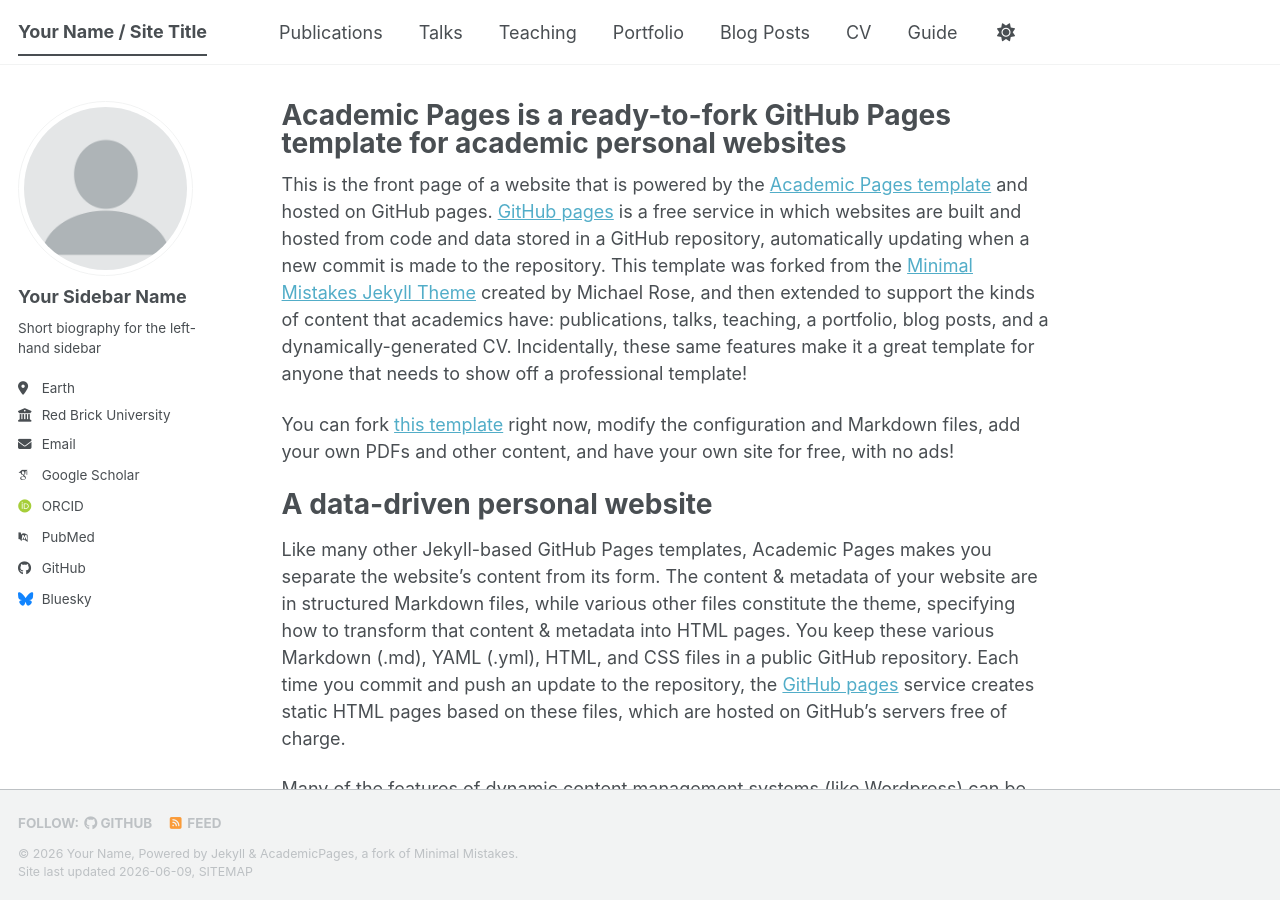
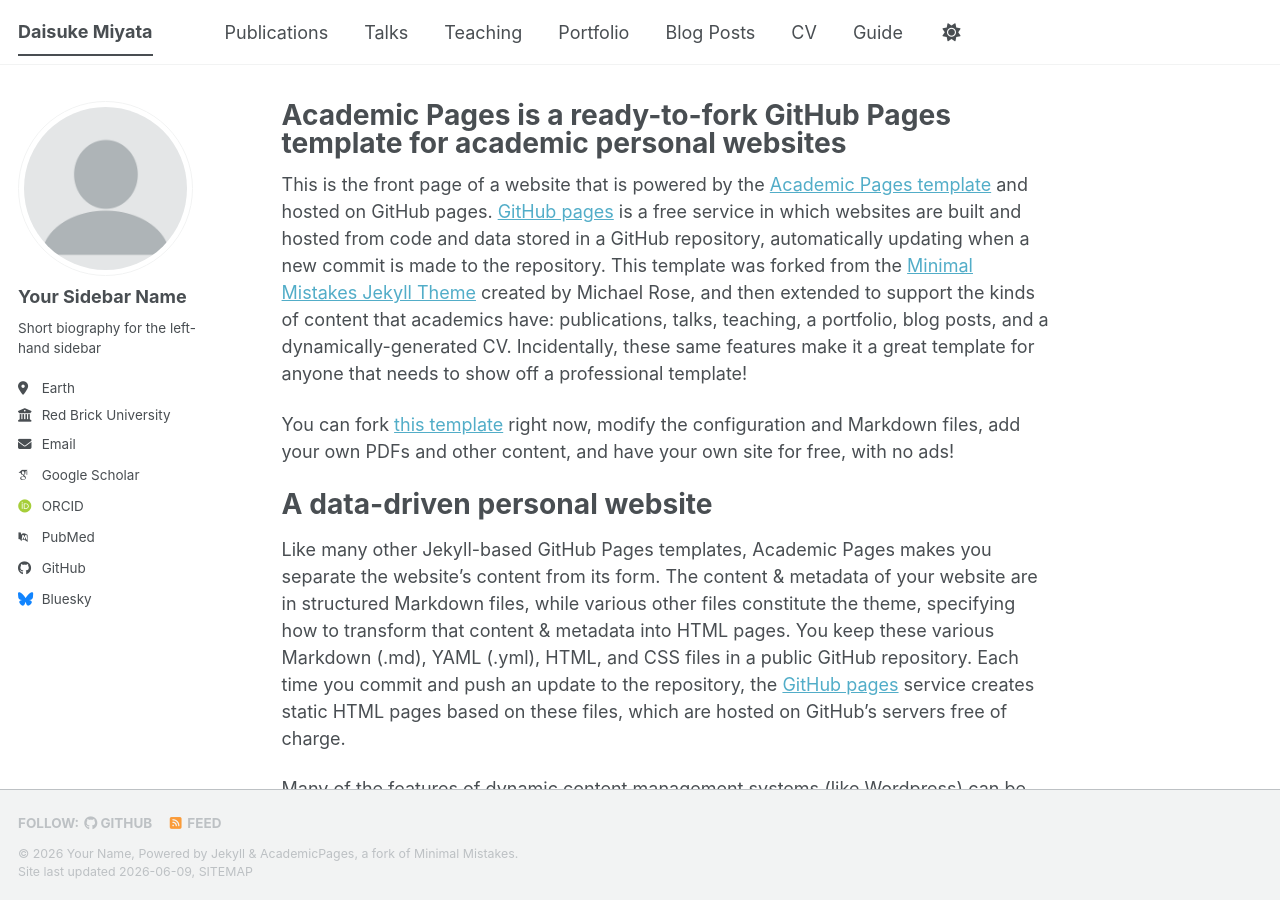
Before and after one commit to daisuke-miyata/daisuke-miyata.github.io, a Jekyll site: the page built from _pages/about.md, in a window 1280 px wide and 900 px high. Built offline with Jekyll 4.4.1, drawn with Linux system fonts in a browser that asks for light colours; some web fonts are replaced; a script bundle is joined from its source files by our own code; library files that are not in the unit come from our copies.

Commit message:
Update _config.yml

```diff
--- a/_config.yml
+++ b/_config.yml
@@ -9,14 +9,14 @@
 # Basic Site Settings
 locale                   : "en-US"
 site_theme               : "default" # The available themes options are "default", "air", "sunrise", "mint", "dirt" and "contrast"
-title                    : "Your Name / Site Title"
+title                    : "Daisuke Miyata"
 title_separator          : "-"
 name                     : &name "Your Name"
-description              : &description "Your Name's academic portfolio"   # Update this with a general description of your site, this is the default if not overridden by a page
-url                      : https://academicpages.github.io # The base hostname & protocol for your site e.g. "https://[your GitHub username].github.io",
+description              : &description "Research portfolio in robotics, laboratory automation, optimization, and AI for scientific discovery"   # Update this with a general description of your site, this is the default if not overridden by a page
+url                      : https://daisuke-miyata.github.io # The base hostname & protocol for your site e.g. "https://[your GitHub username].github.io",
                                                            # or if you already have some other page hosted on Github then use "https://[your GitHub username].github.io/[Your Repo Name]"
 baseurl                  : "" # the subpath of your site, e.g. "/blog"
-repository               : "academicpages/academicpages.github.io"
+repository               : "daisuke-miyata/daisuke-miyata.github.io"
 
 # Site Author - The following control what appear as part of the author content on the side bar.
 #               If a field is blank the icon and link will not appear, otherwise it will be shown.
```
